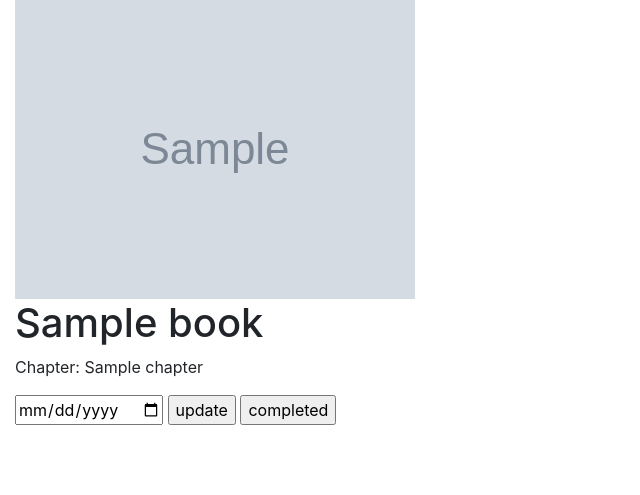
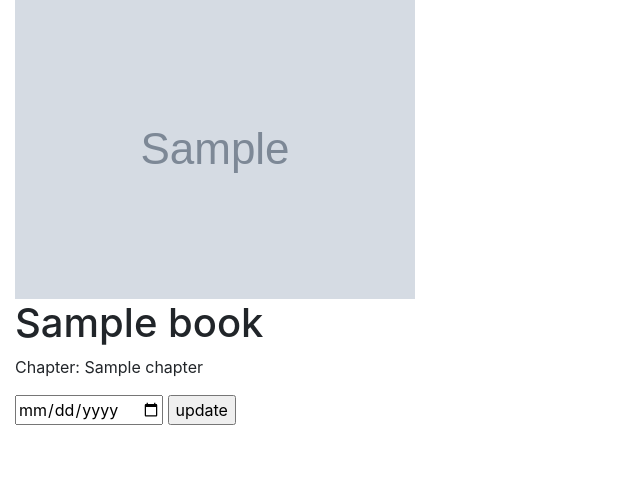
Before and after one commit to joshdbarton/nightstand-capstone, a Django app: page /books/1 in a window 1280 px wide. Shown: the part 57-552 px from the top of the page, without its empty margins (0-640 px from the left). Run offline with Django 3.2, Linux system fonts and the light colour scheme; a user stored in the database is signed in; tables that the repository leaves empty hold one stand-in row (values such as "Sample post"); grey boxes marked "Sample" are stand-in pictures; some libraries are stand-ins or nearby versions.

Commit message:
added classes to chapters in book detail view to control for whether they are completed, overdue, or upcoming

```diff
--- a/nightstand_dashboard/templates/nightstand_dashboard/book_view.html
+++ b/nightstand_dashboard/templates/nightstand_dashboard/book_view.html
@@ -6,11 +6,19 @@
     <h1>{{book.title}}</h1>
 </div>
 {% for book_chapter in book_chapters %}
+{% if book_chapter.completed %}
+<div class="chapter-card completed">
+{% elif book_chapter.duedate < now %}
+<div class="chapter-card overdue">
+{% else %}
 <div class="chapter-card">
+{% endif %}
     <p>Chapter: {{book_chapter.chapter}}</p>
     <input type="date" value="{{book_chapter.duedate}}"/>
     <input id="chapterDueDate-{{book_chapter.id}}" type="button" value="update"/>
+    {% if not book_chapter.completed%}
     <input type="button" value="completed" id="chapterComplete-{{book_chapter.id}}"/>
+    {% endif %}
 </div>
 {% endfor %}
 {% endblock %}
```
